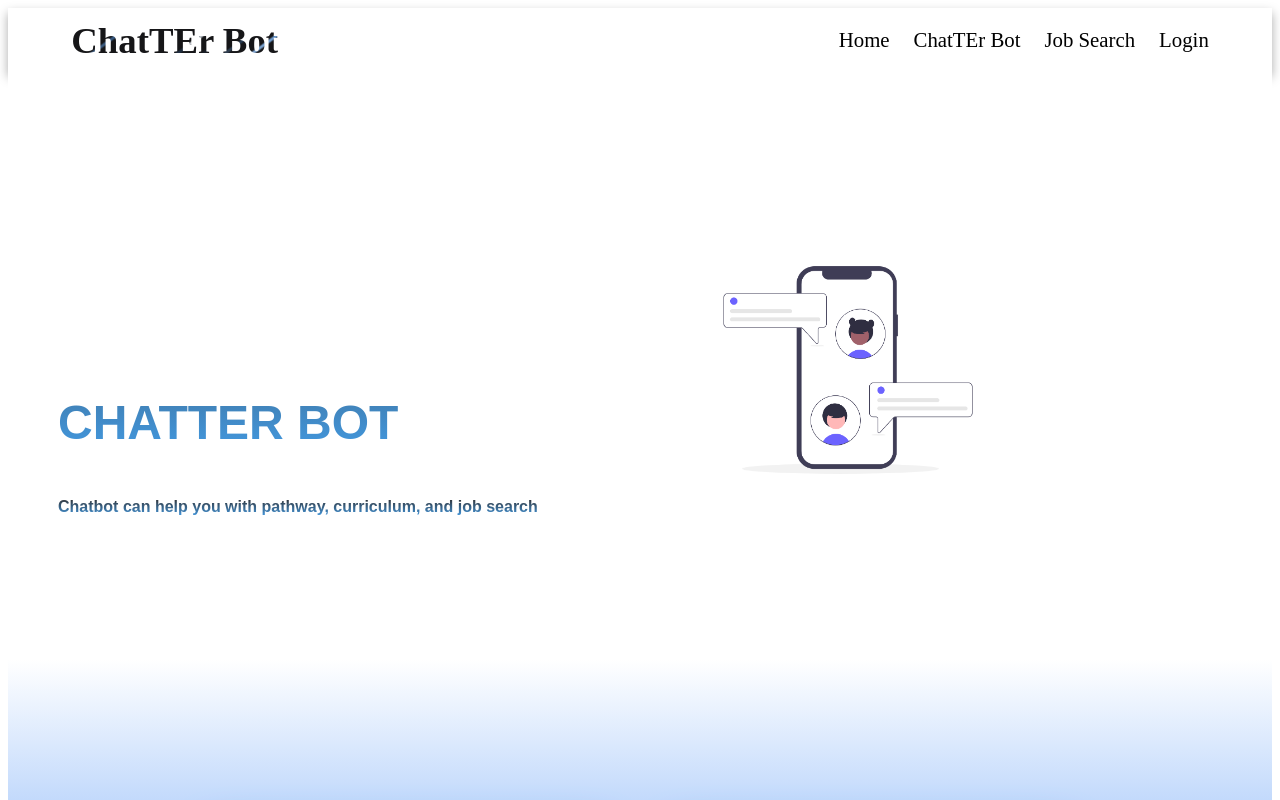
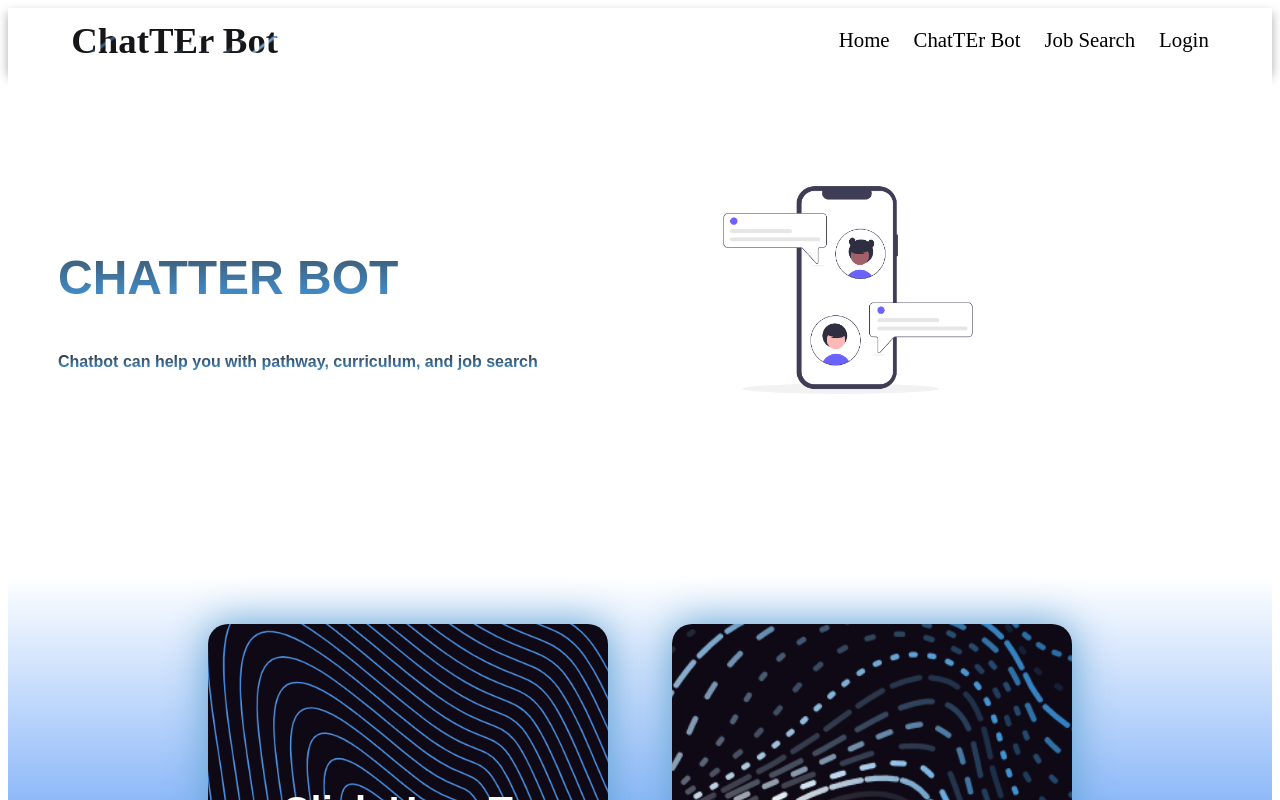
Before and after one commit to taypeoples/ChatTErbot, a Vue app in the folder vue/: page / in a window 1280 px wide. Shown: the top 800 px of the page. Built offline with nearby package versions, Linux system fonts and the light colour scheme.

Commit message:
styling changes

```diff
--- a/vue/src/views/Home.vue
+++ b/vue/src/views/Home.vue
@@ -112,7 +112,7 @@ p {
     height: 400px;
     max-width: 1000px;
     padding: 0 50px;
-    padding-top: 100px;
+    padding-top: 50px;
 
 }
 
@@ -254,7 +254,7 @@ p {
   -moz-background-clip: text;
   -webkit-text-fill-color: transparent;
   -moz-text-fill-color: transparent;
-  padding-top: 150px;
+  padding-top: 20px;
 }
 
 p {
@@ -299,7 +299,7 @@ p {
     height: 400px;
     max-width: 1300px;
     padding: 0 50px;
-    padding-top: 100px;
+    padding-top: 20px;
     padding-right: 0px;
 }
 
```
